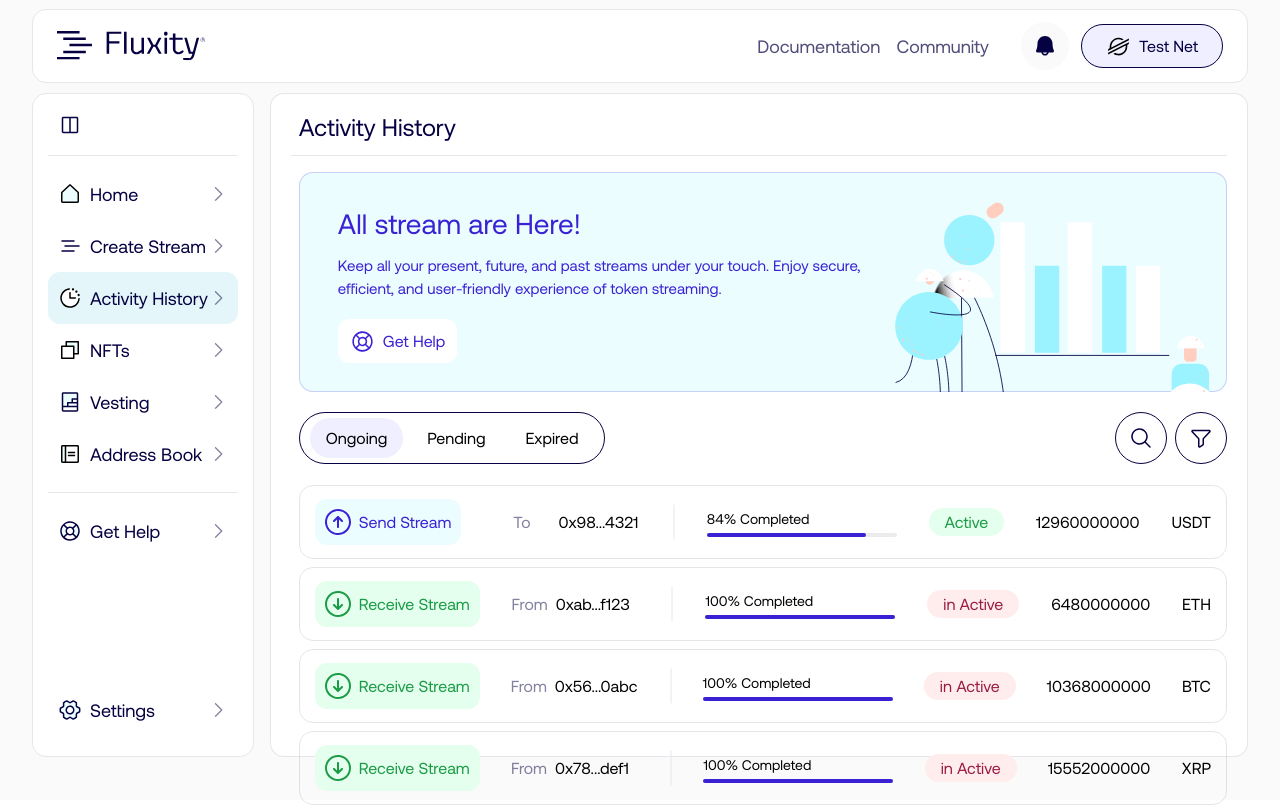
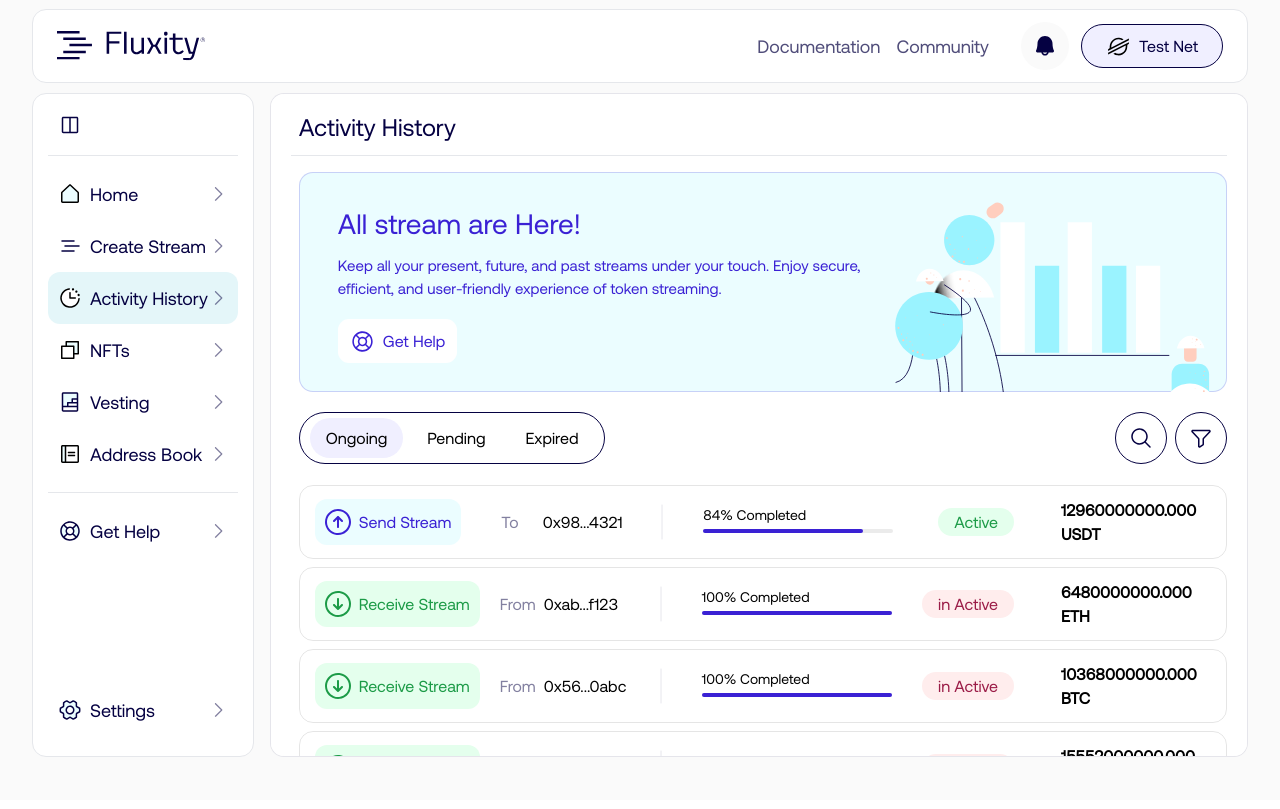
Before and after one commit to luanlabs/fluxity-interface, a Next.js app: page /activity-history in a window 1280 px wide. Built offline with nearby package versions, Linux system fonts and the light colour scheme.

Commit message:
chore: changed activity card style order

```diff
--- a/src/app/activity-history/page.tsx
+++ b/src/app/activity-history/page.tsx
@@ -8,12 +8,12 @@ const ActivityHistory = () => {
   return (
     <CPageCard
       title={
-        <h1 className="text-[24px] text-midnightblue mb-[10px] pl-2">
+        <h1 className="text-[24px] text-midnightblue mb-[10px] pl-2 ">
           Activity History
         </h1>
       }
       divider
-      className="py-[15px] px-5"
+      className="py-[15px] px-5 overflow-auto"
     >
       <AllStreamCard />
       <div className="mt-5">
--- a/src/containers/ActivityHistoryTable/index.tsx
+++ b/src/containers/ActivityHistoryTable/index.tsx
@@ -48,21 +48,20 @@ const ActivityHistoryTable = () => {
           borderColor="#0000001A"
           key={stream.amount}
         >
+          <div className="inline-flex  items-center">
             <CStreamType type={stream.streamType} />
-
-          <div className="flex gap-2 w-32">
+            <div className="flex gap-2 ml-5 w-[140px]">
               <span
                 className={`text-transparentmidnightblue ${
-                stream.streamType === 'send' && 'mr-5'
+                  stream.streamType === 'send' && 'pr-4 '
                 }`}
               >
                 {stream.streamType === 'send' ? 'To' : 'From'}
               </span>
               {clipText(stream.address, 4)}
             </div>
-
-          <Image src={divider} alt="divider" />
-
+            <div className="flex flex-row gap-5">
+              <Image src={divider} alt="divider" className="mx-5" />
               <span className="text-[14px]">
                 {stream.completionPercentage}% Completed
                 <div className="w-[190px] bg-[#EBEBEB] rounded-full h-1 mt-1">
@@ -75,8 +74,10 @@ const ActivityHistoryTable = () => {
                   />
                 </div>
               </span>
-
-          <span
+            </div>
+          </div>
+          <div className="inline-flex items-center gap-[47px]">
+            <div
               className={`select-none rounded-full px-4 py-0.5
             ${
               stream.isActive
@@ -85,9 +86,12 @@ const ActivityHistoryTable = () => {
             }`}
             >
               {stream.isActive ? 'Active' : 'in Active'}
-          </span>
-          <span> {stream.amount}</span>
+            </div>
+            <div className="font-bold gap-2 max-w-[150px]">
+              <span> {stream.amount.toFixed(3)}</span>
               <span> {stream.token}</span>
+            </div>
+          </div>
         </CCard>
       ))}
     </>
```
Lines whose indentation alone changed are shown as unchanged.
